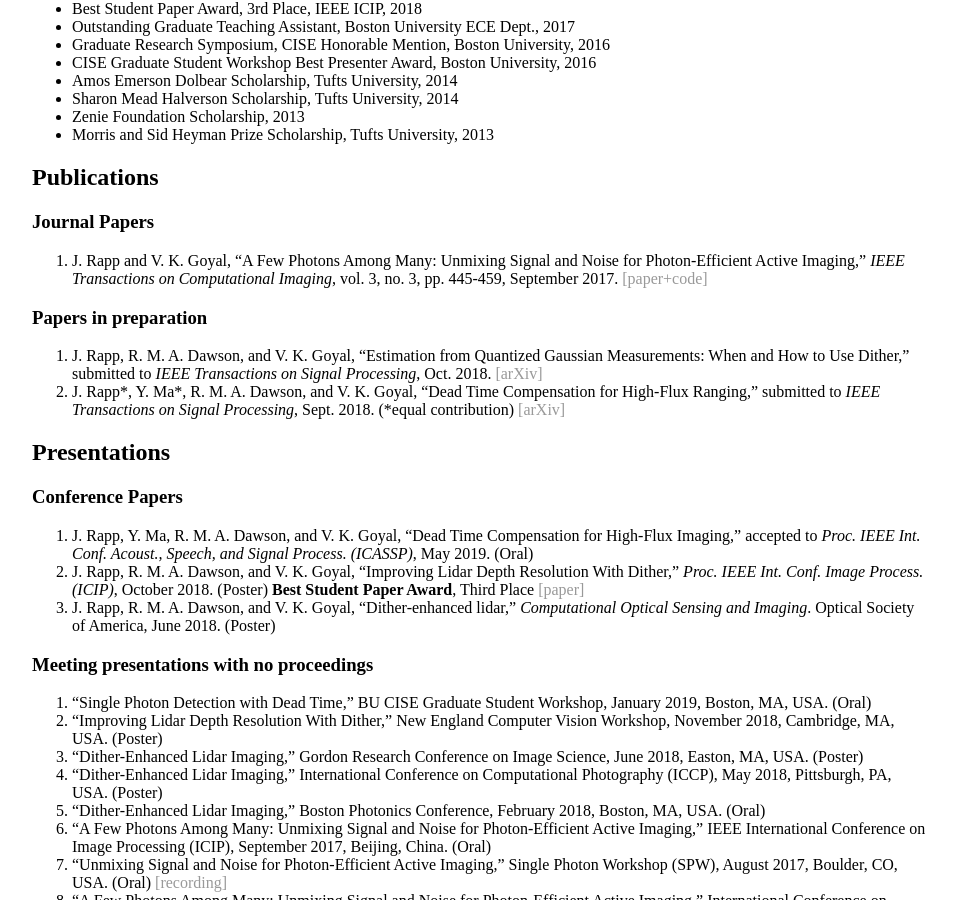
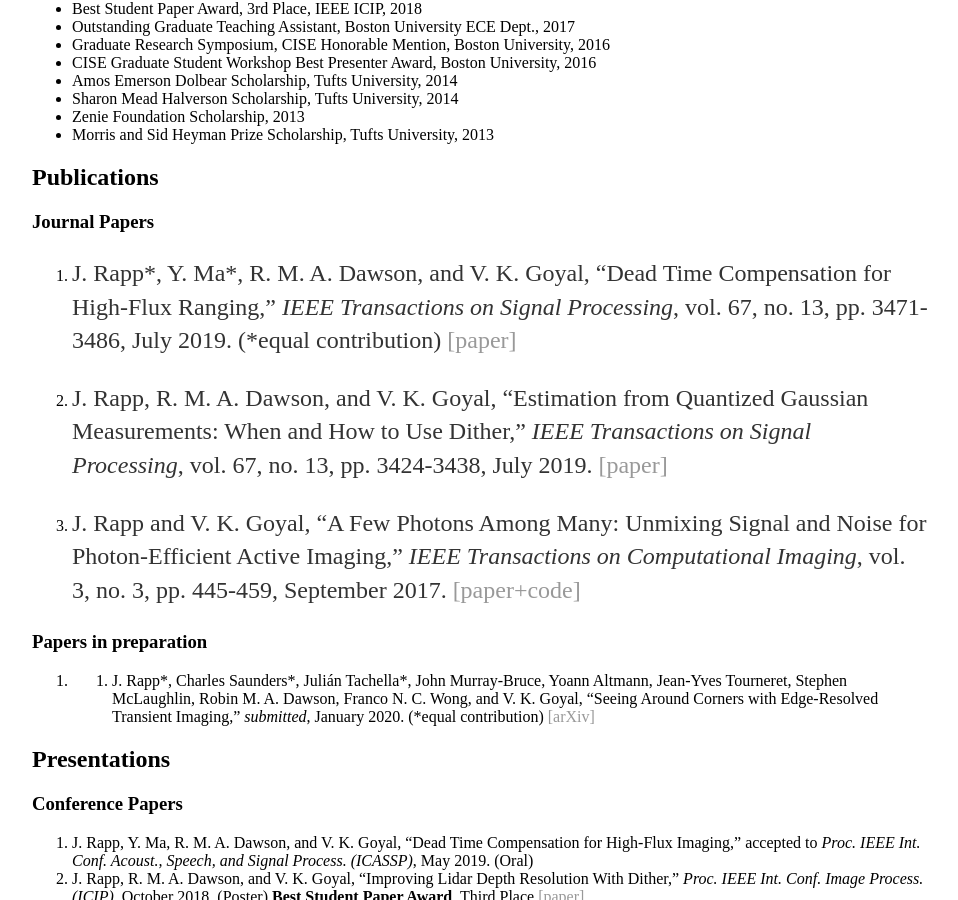
Before and after one commit to joshrapp1/joshrapp1.github.io, a Jekyll site: the page built from cv/index.md, in a window 1280 px wide and 900 px high, scrolled down 738 px. Shown: the whole window, without its empty margins (160-1118 px from the left). Built offline with Jekyll 4.4.1, drawn with Linux system fonts in a browser that asks for light colours; our own code applies the rules of GitHub Pages for plain Markdown files.

Commit message:
Updated publications

```diff
--- a/cv/index.md
+++ b/cv/index.md
@@ -34,16 +34,16 @@
 ## Publications
 
 ### Journal Papers
+3. J. Rapp\*, Y. Ma\*, R. M. A. Dawson, and V. K. Goyal, "Dead Time Compensation for High-Flux Ranging," *IEEE Transactions on Signal Processing*, vol. 67, no. 13, pp. 3471-3486, July 2019. (\*equal contribution) [[paper]](https://ieeexplore.ieee.org/document/8705308/)
+
+2. J. Rapp, R. M. A. Dawson, and V. K. Goyal, "Estimation from Quantized Gaussian Measurements: When and How to Use Dither," *IEEE Transactions on Signal Processing*, vol. 67, no. 13, pp. 3424-3438, July 2019. [[paper]](https://ieeexplore.ieee.org/document/8712540/)
+
 1. J. Rapp and V. K. Goyal, "A Few Photons Among Many: Unmixing Signal and Noise
 for Photon-Efficient Active Imaging," *IEEE Transactions on Computational Imaging*,
 vol. 3, no. 3, pp. 445-459, September 2017. [[paper+code]](https://ieeexplore.ieee.org/document/7932527)
 
 ### Papers in preparation
-1. J. Rapp, R. M. A. Dawson, and V. K. Goyal, "Estimation from Quantized Gaussian
-Measurements: When and How to Use Dither," submitted to *IEEE Transactions on
-Signal Processing*, Oct. 2018. [[arXiv]](https://arxiv.org/abs/1811.06856)
-2. J. Rapp\*, Y. Ma\*, R. M. A. Dawson, and V. K. Goyal, "Dead Time Compensation
-for High-Flux Ranging," submitted to *IEEE Transactions on Signal Processing*, Sept. 2018. (\*equal contribution) [[arXiv]](https://arxiv.org/abs/1810.11145)
+1. 4. J. Rapp\*, Charles Saunders\*, Julián Tachella\*, John Murray-Bruce, Yoann Altmann, Jean-Yves Tourneret, Stephen McLaughlin, Robin M. A. Dawson, Franco N. C. Wong, and V. K. Goyal, "Seeing Around Corners with Edge-Resolved Transient Imaging," *submitted*, January 2020. (\*equal contribution)  [[arXiv]](https://arxiv.org/abs/2002.07118)
 
 ## Presentations
 ### Conference Papers
```
